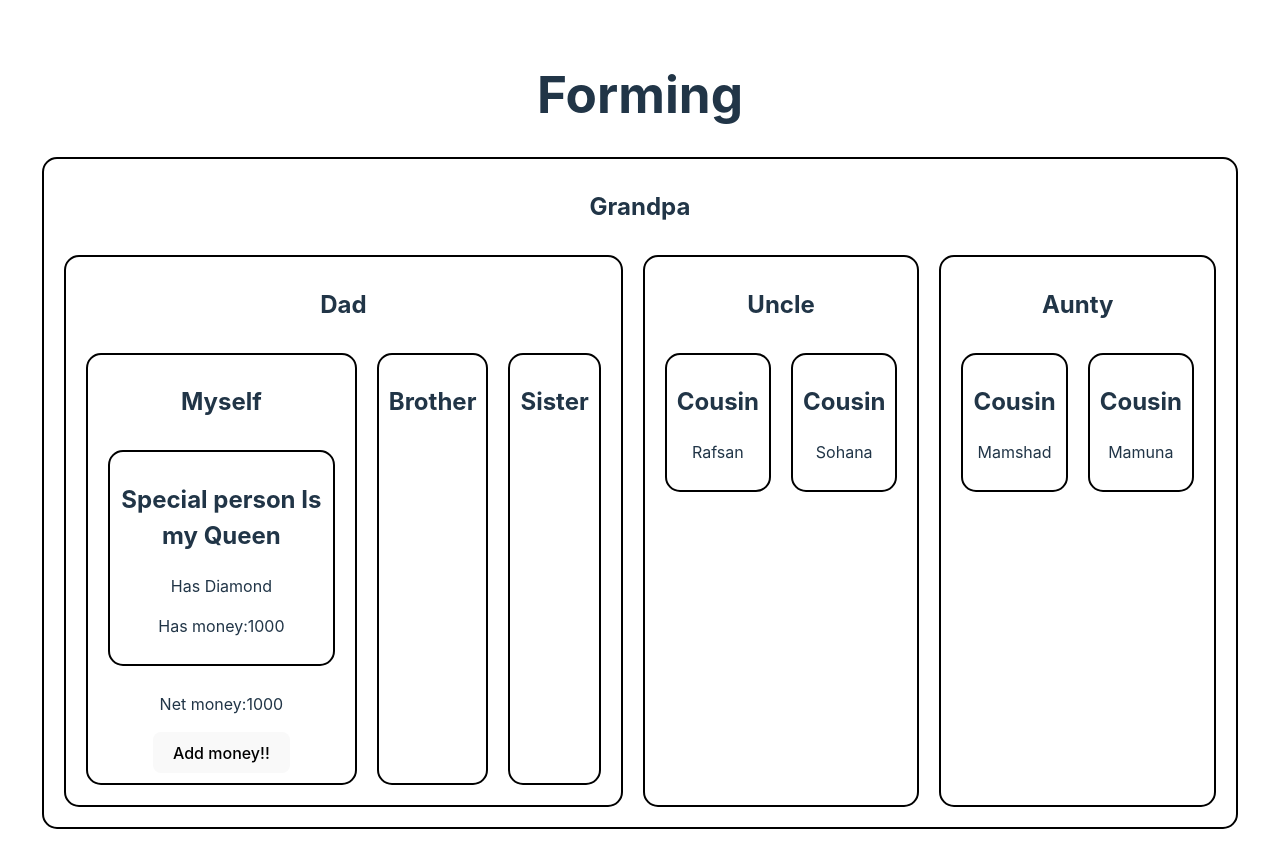
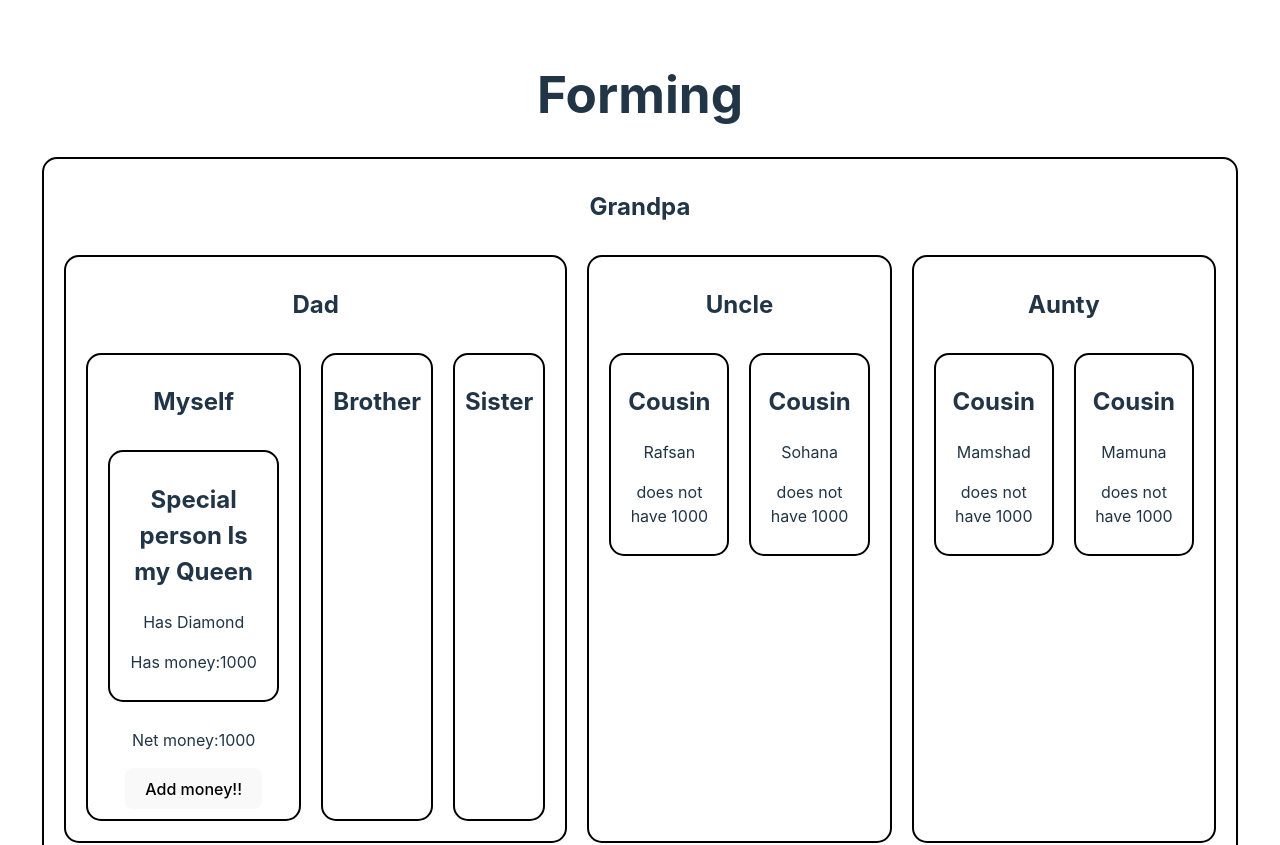
Before and after one commit to GGTuran/taking-away, a React (Vite) app: page / in a window 1280 px wide. Shown: the top 845 px of the page. Built offline with nearby package versions, Linux system fonts and the light colour scheme.

Commit message:
context api

```diff
--- a/src/Components/Cousin/Cousin.jsx
+++ b/src/Components/Cousin/Cousin.jsx
@@ -1,10 +1,14 @@
+import { useContext } from "react";
+import { MoneyContext } from "../Grandpa/Grandpa";
 
 
 const Cousin = ({name}) => {
+    const[money ,setMoney] = useContext(MoneyContext);
     return (
         <div>
             <h2>Cousin</h2>
             <p>{name}</p>
+            <p>does not have {money}</p>
 
 
 
```
